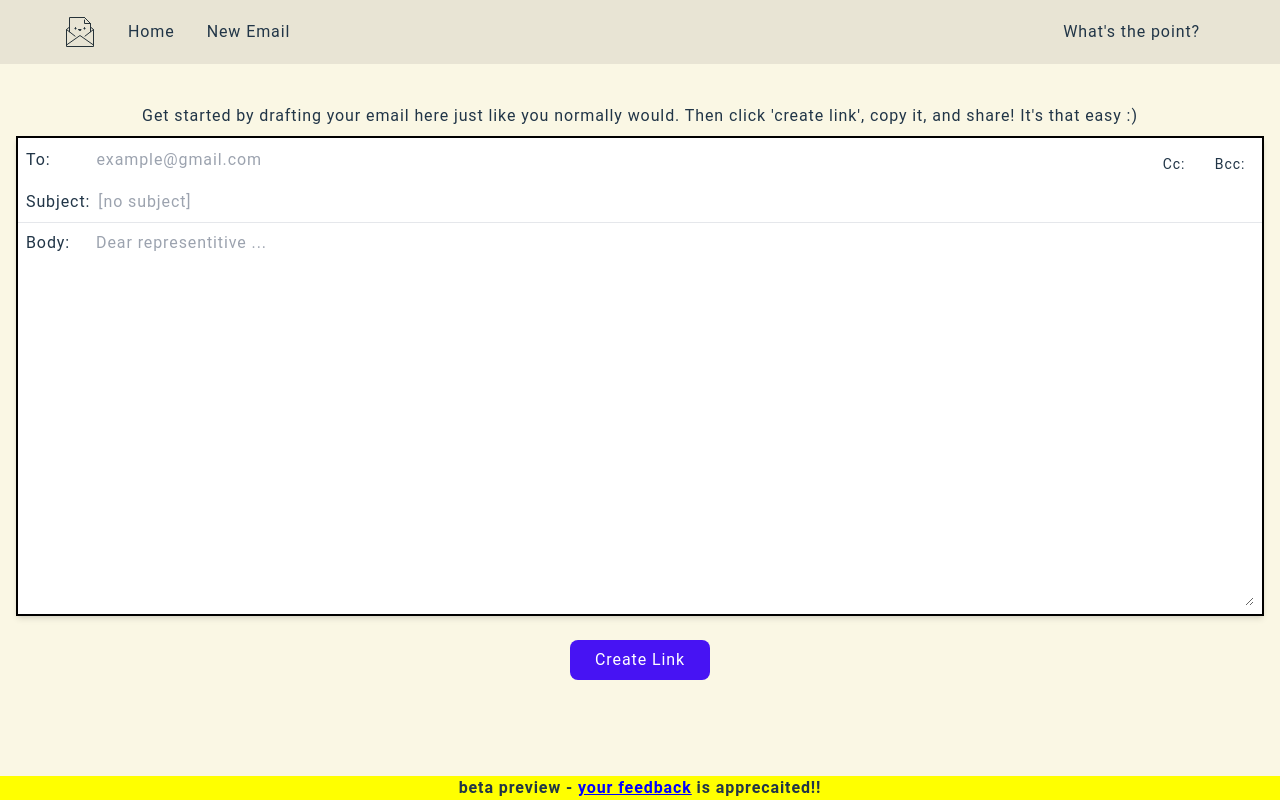
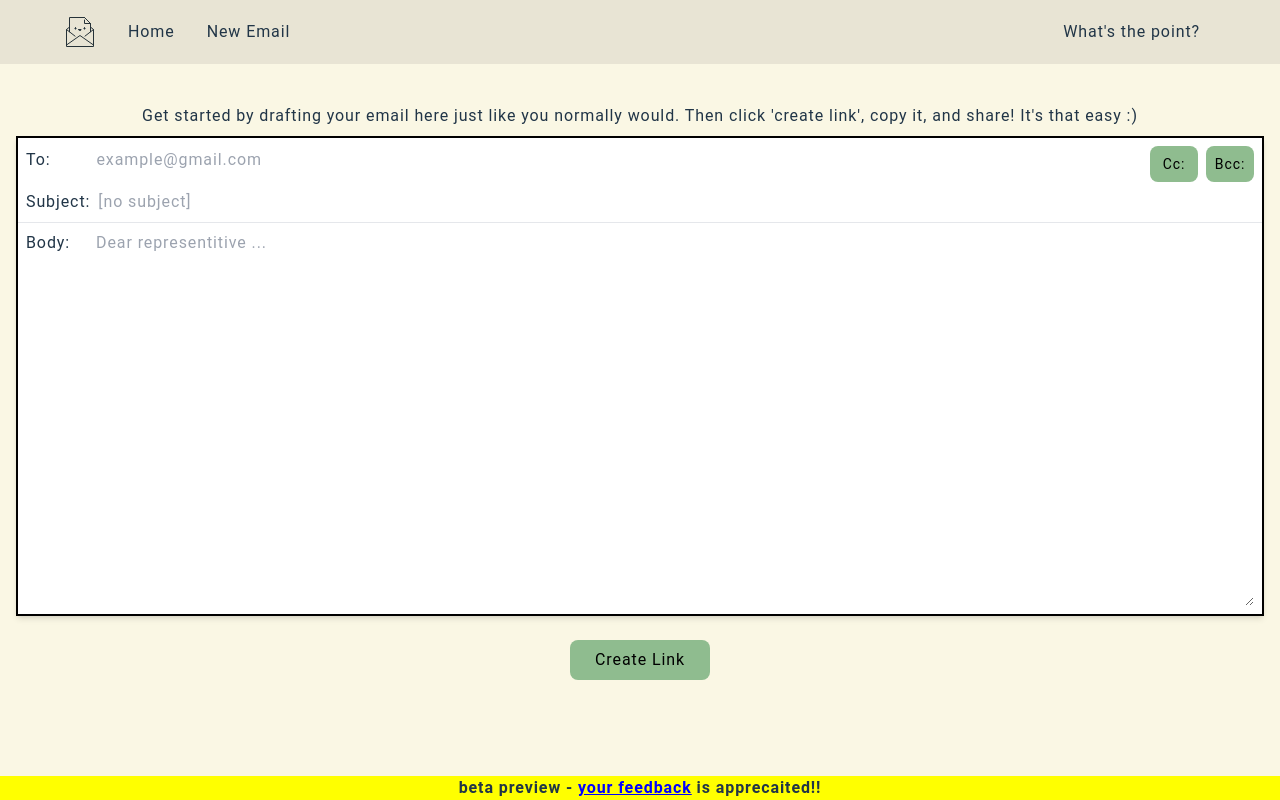
Before and after one commit to noalbalint/linkmail, a Vue app: page /create in a window 1280 px wide. Built offline with nearby package versions, Linux system fonts and the light colour scheme.

Commit message:
remove secondary button variant

```diff
--- a/src/components/Button.vue
+++ b/src/components/Button.vue
@@ -1,10 +1,6 @@
 <template>
   <button
     :style="`min-width: ${minWidth};`"
-    :class="{
-      'primary': type === 'primary',
-      'secondary': type === 'secondary',
-    }"
   >
     <slot>
       {{ label }}
@@ -29,25 +25,13 @@ button {
   border: none;
   padding: 0.5rem;
   border-radius: 8px;
+  background-color: #8fbc8f;
+  color: black;
 }
 
-button.primary {
-  background-color: #4713f3;
-  color: white;
-}
-
-button.primary:hover {
+button:hover {
   outline: none;
-  background-color: #4713f3bb;
-}
-
-button.secondary {
-  background-color: none;
-}
-
-button.secondary:hover {
-  outline: none;
-  background-color: #e6e0d1;
+  background-color: #8fbc8fbb;
 }
 
 button:active {
--- a/src/components/DraftEmail.vue
+++ b/src/components/DraftEmail.vue
@@ -11,7 +11,6 @@
       <Button
         class="mr-2 mt-2 text-sm"
         minWidth="48px"
-        type="secondary"
         label="Cc:"
         tabindex="-1"
         @click="showCc = !showCc"
@@ -19,7 +18,6 @@
       <Button
         class="mr-2 mt-2 text-sm"
         minWidth="48px"
-        type="secondary"
         label="Bcc:"
         tabindex="-1"
         @click="showBcc = !showBcc"
--- a/src/pages/Create.vue
+++ b/src/pages/Create.vue
@@ -27,7 +27,6 @@
           target="_blank"
         >{{ linkmailCode }}</a>
         <Button
-          type="secondary"
           minWidth="100px"
           class="ml-4 mt-2 lg:mt-0"
           @click="copyLinkToClipboard()"
```
